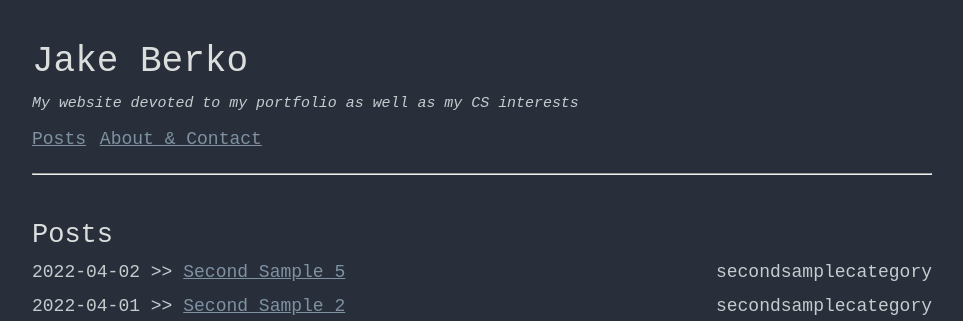
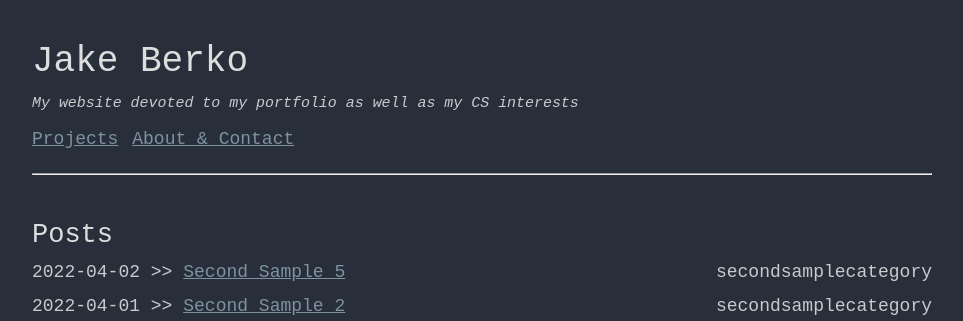
Before and after one commit to jacobberko/jacobberko.github.io, a Jekyll site: the page built from projects/index.html, in a window 1280 px wide. Shown: the top 321 px of the page, without its empty margins (158-1121 px from the left). Built offline with Jekyll 4.4.1, drawn with Linux system fonts in a browser that asks for light colours; the list of posts is cut into pages by our own code.

Commit message:
projects

```diff
--- a/_data/nav.yml
+++ b/_data/nav.yml
@@ -1,4 +1,4 @@
-- name: Posts
-  link: /posts
+- name: Projects
+  link: /projects
 - name: About & Contact
   link: /
```
Also changed, not shown: projects/index.html (renamed from posts/index.html).
